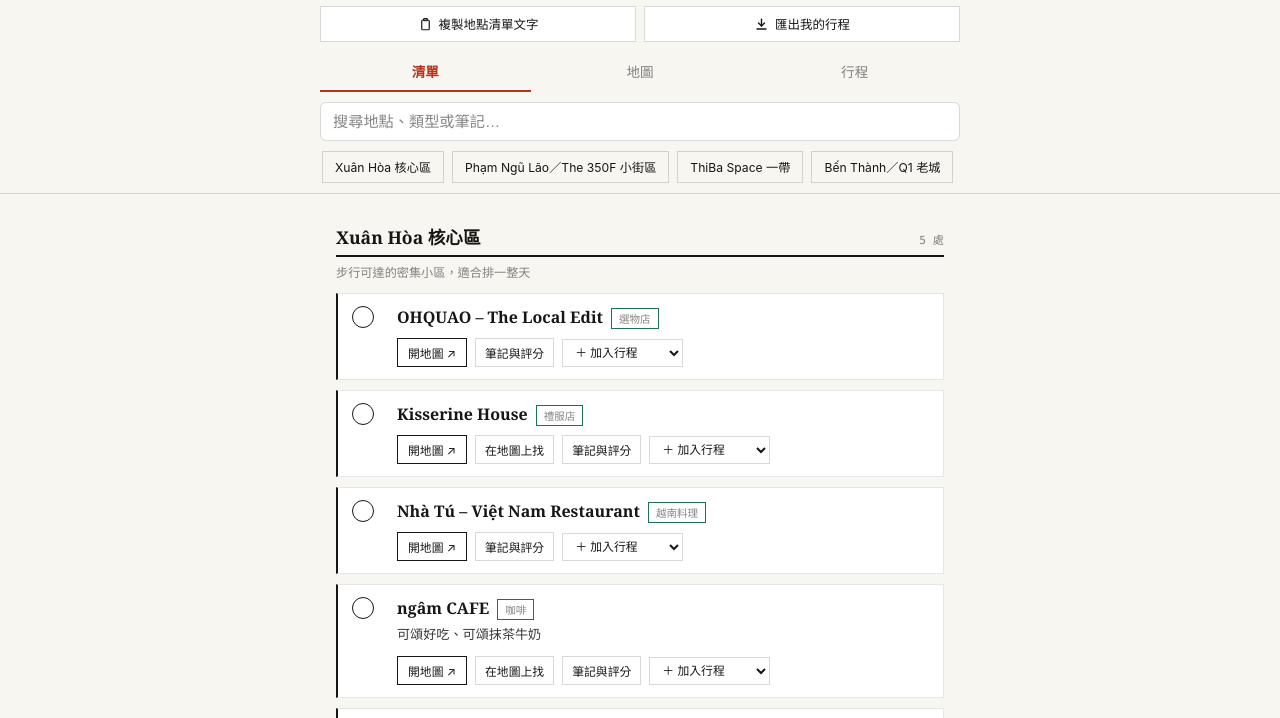
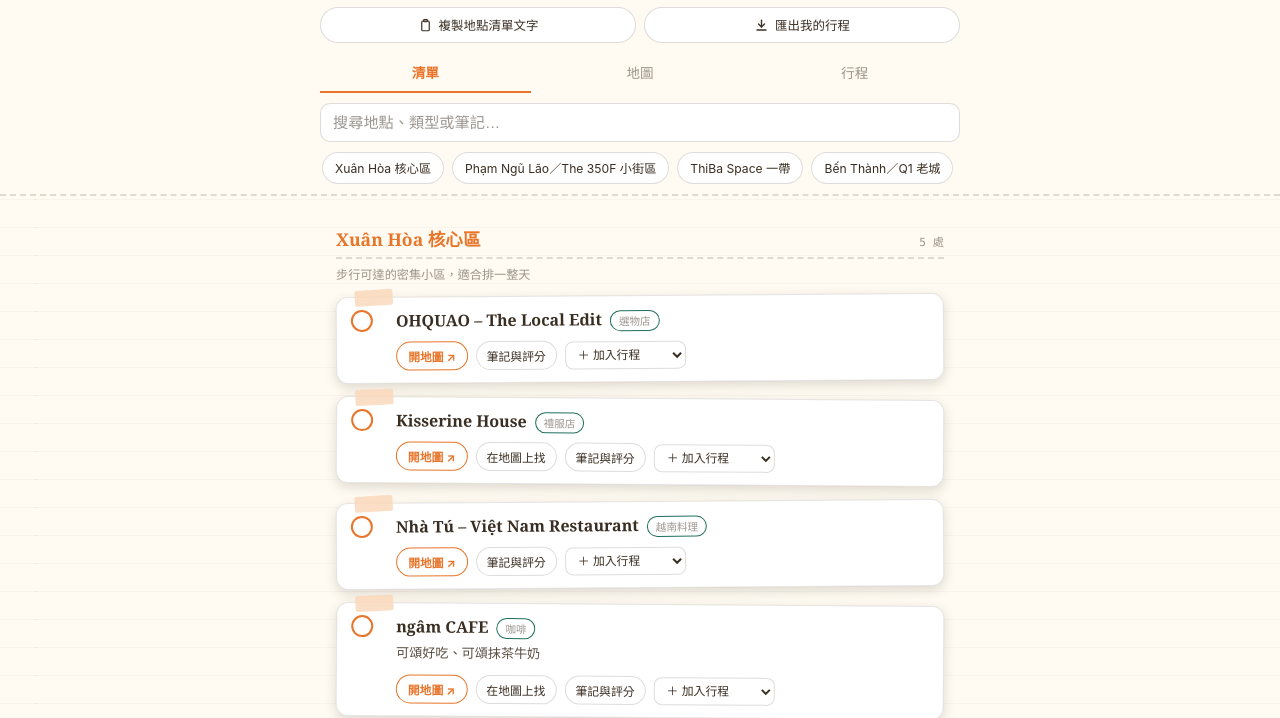
Before and after one commit to amberyehhh/saigon-guide, a plain HTML site: page index.html in a window 1280 px wide. Shown: the part 80-798 px from the top of the page. Drawn offline with nearby package versions, Linux system fonts and the light colour scheme; a web font is replaced by a local one.

Commit message:
Redesign to hand-drawn scrapbook diary style: orange+blue, notebook paper, washi tape cards

```diff
--- a/index.html
+++ b/index.html
@@ -3,50 +3,64 @@
 <meta name="viewport" content="width=device-width, initial-scale=1" />
 <link rel="stylesheet" href="https://unpkg.com/leaflet@1.9.4/dist/leaflet.css" />
 <script src="https://unpkg.com/leaflet@1.9.4/dist/leaflet.js"></script>
+<link rel="preconnect" href="https://fonts.googleapis.com">
+<link rel="preconnect" href="https://fonts.gstatic.com" crossorigin>
+<link href="https://fonts.googleapis.com/css2?family=Klee+One:wght@600&display=swap" rel="stylesheet">
 <style>
   :root{
-    --ink:#171614;
-    --paper:#F7F6F1;
+    --ink:#3A2E22;
+    --paper:#FFFBF2;
     --paper-raised:#FFFFFF;
-    --paper-sunk:#EDECE5;
-    --jade:#B4351F;
-    --jade-ink:#171614;
-    --brass:#B4351F;
-    --line:rgba(23,22,20,0.16);
-    --line-soft:rgba(23,22,20,0.10);
-    --done-ink:rgba(23,22,20,0.52);
-    --shadow:rgba(23,22,20,0.06);
-    --star-off:rgba(23,22,20,0.22);
-    --star-on:#B4351F;
+    --paper-sunk:#FFF3DE;
+    --jade:#3672B0;
+    --jade-ink:#3A2E22;
+    --brass:#E8752A;
+    --orange:#E8752A; --orange-soft:#FBD9BC; --blue:#3672B0; --blue-soft:#CFE0F2;
+    --line:rgba(58,46,34,0.16);
+    --line-soft:rgba(58,46,34,0.12);
+    --done-ink:rgba(58,46,34,0.5);
+    --shadow:rgba(58,46,34,0.16);
+    --star-off:rgba(58,46,34,0.22);
+    --star-on:#E8752A;
+    --notebook-line:rgba(58,46,34,0.07); --margin-line:rgba(232,117,42,0.28);
   }
   @media (prefers-color-scheme: dark){
     :root{
-      --ink:#EDEAE3; --paper:#141311; --paper-raised:#1B1A17; --paper-sunk:#0F0E0C;
-      --jade:#E06A4B; --jade-ink:#EDEAE3; --brass:#E06A4B;
-      --line:rgba(237,234,227,0.18); --line-soft:rgba(237,234,227,0.10);
-      --done-ink:rgba(237,234,227,0.55); --shadow:rgba(0,0,0,0.4);
-      --star-off:rgba(237,234,227,0.22); --star-on:#E06A4B;
+      --ink:#F3E9DC; --paper:#211A13; --paper-raised:#2B231A; --paper-sunk:#1A140E;
+      --jade:#7FB0E0; --jade-ink:#F3E9DC; --brass:#F0965A;
+      --orange:#F0965A; --orange-soft:#4A3420; --blue:#7FB0E0; --blue-soft:#233D57;
+      --line:rgba(243,233,220,0.18); --line-soft:rgba(243,233,220,0.12);
+      --done-ink:rgba(243,233,220,0.55); --shadow:rgba(0,0,0,0.4);
+      --star-off:rgba(243,233,220,0.22); --star-on:#F0965A;
+      --notebook-line:rgba(243,233,220,0.06); --margin-line:rgba(240,150,90,0.22);
     }
   }
   :root[data-theme="dark"]{
-    --ink:#EDEAE3; --paper:#141311; --paper-raised:#1B1A17; --paper-sunk:#0F0E0C;
-    --jade:#E06A4B; --jade-ink:#EDEAE3; --brass:#E06A4B;
-    --line:rgba(237,234,227,0.18); --line-soft:rgba(237,234,227,0.10);
-    --done-ink:rgba(237,234,227,0.55); --shadow:rgba(0,0,0,0.4);
-    --star-off:rgba(237,234,227,0.22); --star-on:#E06A4B;
+    --ink:#F3E9DC; --paper:#211A13; --paper-raised:#2B231A; --paper-sunk:#1A140E;
+    --jade:#7FB0E0; --jade-ink:#F3E9DC; --brass:#F0965A;
+    --orange:#F0965A; --orange-soft:#4A3420; --blue:#7FB0E0; --blue-soft:#233D57;
+    --line:rgba(243,233,220,0.18); --line-soft:rgba(243,233,220,0.12);
+    --done-ink:rgba(243,233,220,0.55); --shadow:rgba(0,0,0,0.4);
+    --star-off:rgba(243,233,220,0.22); --star-on:#F0965A;
+    --notebook-line:rgba(243,233,220,0.06); --margin-line:rgba(240,150,90,0.22);
   }
   :root[data-theme="light"]{
-    --ink:#171614; --paper:#F7F6F1; --paper-raised:#FFFFFF; --paper-sunk:#EDECE5;
-    --jade:#B4351F; --jade-ink:#171614; --brass:#B4351F;
-    --line:rgba(23,22,20,0.16); --line-soft:rgba(23,22,20,0.10);
-    --done-ink:rgba(23,22,20,0.52); --shadow:rgba(23,22,20,0.06);
-    --star-off:rgba(23,22,20,0.22); --star-on:#B4351F;
+    --ink:#3A2E22; --paper:#FFFBF2; --paper-raised:#FFFFFF; --paper-sunk:#FFF3DE;
+    --jade:#3672B0; --jade-ink:#3A2E22; --brass:#E8752A;
+    --orange:#E8752A; --orange-soft:#FBD9BC; --blue:#3672B0; --blue-soft:#CFE0F2;
+    --line:rgba(58,46,34,0.16); --line-soft:rgba(58,46,34,0.12);
+    --done-ink:rgba(58,46,34,0.5); --shadow:rgba(58,46,34,0.16);
+    --star-off:rgba(58,46,34,0.22); --star-on:#E8752A;
+    --notebook-line:rgba(58,46,34,0.07); --margin-line:rgba(232,117,42,0.28);
   }
 
   *{box-sizing:border-box;}
   html,body{margin:0;padding:0;}
   body{
     background:var(--paper);
+    background-image:
+      repeating-linear-gradient(var(--paper) 0px, var(--paper) 27px, var(--notebook-line) 28px),
+      linear-gradient(90deg, transparent 34px, var(--margin-line) 35px, var(--margin-line) 36px, transparent 37px);
     color:var(--ink);
     font-family:-apple-system,BlinkMacSystemFont,"Segoe UI","PingFang TC","Noto Sans TC",sans-serif;
     -webkit-font-smoothing:antialiased;
@@ -55,24 +69,25 @@
   .mono{font-family:ui-monospace,"SF Mono",Menlo,Consolas,monospace;font-variant-numeric:tabular-nums;}
   a{color:inherit;}
   button{font:inherit;}
-  :focus-visible{outline:2px solid var(--jade);outline-offset:2px;}
+  :focus-visible{outline:2px solid var(--orange);outline-offset:2px;}
   .icon{width:15px;height:15px;flex:0 0 auto;display:inline-block;vertical-align:-2px;}
 
   .wrap{max-width:640px;margin:0 auto;padding:0 16px 72px;}
 
-  header.top{position:sticky;top:0;z-index:20;background:var(--paper);padding:16px 16px 0;border-bottom:1px solid var(--line);}
+  header.top{position:sticky;top:0;z-index:20;background:var(--paper);padding:16px 16px 0;border-bottom:2px dashed var(--line);}
   header.top .inner{max-width:640px;margin:0 auto;}
   .title-row{display:flex;align-items:baseline;justify-content:space-between;gap:12px;text-wrap:balance;}
-  h1{font-family:"Noto Serif TC",Georgia,serif;font-size:1.4rem;font-weight:700;margin:0;letter-spacing:0.01em;}
-  .progress{font-family:ui-monospace,"SF Mono",Menlo,Consolas,monospace;font-variant-numeric:tabular-nums;font-size:0.78rem;color:var(--jade);white-space:nowrap;}
-  .langbtn{flex:0 0 auto;padding:6px 12px;min-height:32px;border-radius:0;border:1px solid var(--ink);background:transparent;color:var(--ink);font-size:0.72rem;font-weight:700;letter-spacing:0.04em;cursor:pointer;}
-  .langbtn:active{background:var(--ink);color:var(--paper-raised);}
+  h1{font-family:"Klee One",-apple-system,sans-serif;font-weight:600;font-size:1.45rem;margin:0;transform:rotate(-0.6deg);display:inline-block;}
+  .lang-vi h1{font-family:-apple-system,BlinkMacSystemFont,"Segoe UI","Noto Sans TC",sans-serif;font-weight:800;}
+  .progress{font-family:ui-monospace,"SF Mono",Menlo,Consolas,monospace;font-variant-numeric:tabular-nums;font-size:0.78rem;color:var(--blue);white-space:nowrap;font-weight:700;}
+  .langbtn{flex:0 0 auto;padding:6px 12px;min-height:32px;border-radius:100px;border:1.5px solid var(--blue);background:var(--blue-soft);color:var(--blue);font-size:0.72rem;font-weight:700;letter-spacing:0.04em;cursor:pointer;transform:rotate(2deg);}
+  .langbtn:active{background:var(--blue);color:#fff;}
   .subtitle{margin:4px 0 10px;font-size:0.78rem;color:var(--done-ink);}
 
   .sharebar{display:flex;gap:8px;margin-bottom:10px;}
   .sharebtn{
     flex:1;display:flex;align-items:center;justify-content:center;gap:6px;
-    padding:8px 10px;border-radius:0;border:1px solid var(--line);
+    padding:8px 10px;border-radius:100px;border:1px solid var(--line);
     background:var(--paper-raised);color:var(--ink);font-size:0.78rem;cursor:pointer;
   }
   .sharebtn:active{background:var(--paper-sunk);}
@@ -83,58 +98,64 @@
     border:none;background:transparent;color:var(--done-ink);cursor:pointer;
     border-bottom:2px solid transparent;
   }
-  .tab.active{color:var(--jade);border-bottom-color:var(--jade);font-weight:700;}
+  .tab.active{color:var(--orange);border-bottom-color:var(--orange);font-weight:700;}
 
   .search-row{padding:10px 0 10px;}
-  .search{width:100%;padding:10px 12px;border-radius:6px;border:1px solid var(--line);background:var(--paper-raised);color:var(--ink);font-size:0.95rem;outline:none;}
-  .search:focus{border-color:var(--jade);}
+  .search{width:100%;padding:10px 12px;border-radius:10px;border:1px solid var(--line);background:var(--paper-raised);color:var(--ink);font-size:0.95rem;outline:none;}
+  .search:focus{border-color:var(--orange);}
   .search::placeholder{color:var(--done-ink);}
 
   .chiprow{display:flex;gap:8px;overflow-x:auto;padding:0 2px 10px;scrollbar-width:none;}
   .chiprow::-webkit-scrollbar{display:none;}
-  .chip{flex:0 0 auto;padding:6px 12px;border-radius:0;border:1px solid var(--line);background:transparent;color:var(--ink);font-size:0.76rem;white-space:nowrap;cursor:pointer;transition:background .15s,color .15s,border-color .15s;}
-  .chip.active{background:var(--ink);border-color:var(--ink);color:var(--paper);}
+  .chip{flex:0 0 auto;padding:6px 12px;border-radius:100px;border:1px solid var(--line);background:var(--paper-raised);color:var(--ink);font-size:0.76rem;white-space:nowrap;cursor:pointer;transition:background .15s,color .15s,border-color .15s;}
+  .chip.active{background:var(--orange);border-color:var(--orange);color:#fff;}
 
   .view{display:none;}
   .view.active{display:block;}
 
   section.area{margin-top:30px;scroll-margin-top:210px;}
-  .area-head{display:flex;align-items:baseline;gap:10px;border-bottom:2px solid var(--ink);padding-bottom:6px;margin-bottom:4px;}
-  .area-head h2{font-family:"Noto Serif TC",Georgia,serif;font-size:1.1rem;margin:0;text-wrap:balance;}
+  .area-head{display:flex;align-items:baseline;gap:10px;border-bottom:2px dashed var(--line);padding-bottom:6px;margin-bottom:4px;}
+  .area-head h2{font-family:"Noto Serif TC",Georgia,serif;font-size:1.1rem;margin:0;text-wrap:balance;color:var(--orange);}
   .area-count{font-family:ui-monospace,"SF Mono",Menlo,Consolas,monospace;font-size:0.7rem;color:var(--done-ink);margin-left:auto;}
   .area-desc{font-size:0.76rem;color:var(--done-ink);margin:6px 0 12px;}
 
-  .card{position:relative;background:var(--paper-raised);border:1px solid var(--line-soft);border-left:2px solid var(--ink);border-radius:0;padding:12px 14px;margin-bottom:10px;transition:opacity .2s;}
+  .card{position:relative;background:var(--paper-raised);border:1px solid var(--line-soft);border-radius:12px;padding:12px 14px;margin-bottom:16px;box-shadow:0 4px 12px var(--shadow);transition:opacity .2s;}
+  .card:nth-child(odd){transform:rotate(-0.4deg);}
+  .card:nth-child(even){transform:rotate(0.4deg);}
+  .card::before{
+    content:"";position:absolute;top:-8px;left:18px;width:38px;height:16px;
+    background:var(--orange-soft);opacity:0.85;border-radius:2px;transform:rotate(-3deg);
+  }
   .card.done{opacity:0.6;}
   .card.hide{display:none;}
   .card-top{display:flex;gap:12px;align-items:flex-start;}
 
   .check{flex:0 0 auto;width:44px;height:44px;margin:-11px 0 0 -11px;border-radius:50%;background:transparent;border:none;cursor:pointer;display:flex;align-items:center;justify-content:center;padding:0;}
-  .check-ring{width:22px;height:22px;border-radius:50%;border:1.5px solid var(--ink);display:flex;align-items:center;justify-content:center;color:var(--ink);font-size:0.85rem;line-height:1;}
-  .card.done .check-ring{background:var(--ink);color:var(--paper-raised);}
+  .check-ring{width:22px;height:22px;border-radius:50%;border:2px solid var(--orange);display:flex;align-items:center;justify-content:center;color:#fff;font-size:0.85rem;line-height:1;}
+  .card.done .check-ring{background:var(--orange);}
 
   .card-body{flex:1;min-width:0;}
   .card-name-row{display:flex;align-items:baseline;gap:8px;flex-wrap:wrap;}
   .card-name{font-family:"Noto Serif TC",Georgia,serif;font-size:1rem;font-weight:700;text-wrap:balance;}
   .card.done .card-name{text-decoration:line-through;color:var(--done-ink);}
-  .tag{font-size:0.66rem;padding:2px 7px;border-radius:0;border:1px solid var(--line);color:var(--done-ink);white-space:nowrap;}
-  .day-pill{font-size:0.66rem;padding:2px 7px;border-radius:0;border:1px solid var(--brass);color:var(--brass);white-space:nowrap;}
+  .tag{font-size:0.66rem;padding:2px 8px;border-radius:100px;border:1px solid var(--line);color:var(--done-ink);white-space:nowrap;}
+  .day-pill{font-size:0.66rem;padding:2px 8px;border-radius:100px;background:var(--blue);color:#fff;white-space:nowrap;font-weight:700;}
   .card-note{font-size:0.82rem;margin-top:4px;color:var(--ink);opacity:0.85;text-wrap:balance;}
 
   .card-actions{margin-top:9px;display:flex;gap:8px;flex-wrap:wrap;align-items:center;}
-  .maplink{display:inline-flex;align-items:center;gap:5px;font-size:0.74rem;padding:5px 10px;border:1px solid var(--ink);color:var(--ink);border-radius:0;text-decoration:none;transition:background .15s,color .15s;}
-  .maplink:hover{background:var(--ink);color:var(--paper-raised);}
-  .ghostbtn{display:inline-flex;align-items:center;gap:4px;font-size:0.74rem;padding:5px 9px;border:1px solid var(--line);color:var(--ink);background:transparent;border-radius:0;cursor:pointer;}
+  .maplink{display:inline-flex;align-items:center;gap:5px;font-size:0.74rem;padding:5px 11px;border:1.5px solid var(--orange);color:var(--orange);border-radius:100px;text-decoration:none;transition:background .15s,color .15s;font-weight:700;}
+  .maplink:hover{background:var(--orange);color:#fff;}
+  .ghostbtn{display:inline-flex;align-items:center;gap:4px;font-size:0.74rem;padding:5px 10px;border:1px solid var(--line);color:var(--ink);background:transparent;border-radius:100px;cursor:pointer;}
   .ghostbtn:active{background:var(--paper-sunk);}
-  .daypick{font-size:0.74rem;padding:5px 8px;border:1px solid var(--line);border-radius:0;background:var(--paper-raised);color:var(--ink);}
+  .daypick{font-size:0.74rem;padding:5px 8px;border:1px solid var(--line);border-radius:8px;background:var(--paper-raised);color:var(--ink);}
 
   .detail{display:none;margin-top:10px;padding-top:10px;border-top:1px dashed var(--line);}
   .detail.open{display:block;}
   .stars{display:flex;margin:-9px -9px 8px 0;}
   .star{background:none;border:none;font-size:1.1rem;line-height:1;cursor:pointer;padding:11px 9px;color:var(--star-off);}
   .star.on{color:var(--star-on);}
-  .notearea{width:100%;min-height:56px;resize:vertical;padding:8px 10px;border-radius:0;border:1px solid var(--line);background:var(--paper-sunk);color:var(--ink);font-size:0.84rem;font-family:inherit;outline:none;}
-  .notearea:focus{border-color:var(--jade);}
+  .notearea{width:100%;min-height:56px;resize:vertical;padding:8px 10px;border-radius:8px;border:1px dashed var(--line);background:var(--paper-sunk);color:var(--ink);font-size:0.84rem;font-family:inherit;outline:none;}
+  .notearea:focus{border-color:var(--orange);}
 
   .empty-msg{display:none;text-align:center;padding:40px 0;color:var(--done-ink);font-size:0.9rem;}
   .empty-msg.show{display:block;}
@@ -142,7 +163,7 @@
   /* ---- real map view ---- */
   #leafletMap{
     width:100%;height:calc(100dvh - 210px);min-height:460px;
-    border:1px solid var(--line);border-radius:0;margin-top:14px;
+    border:1px solid var(--line);border-radius:12px;margin-top:14px;
     background:var(--paper-sunk);
     position:relative;
   }
@@ -150,17 +171,17 @@
   .leaflet-control-zoom a{width:40px !important;height:40px !important;line-height:40px !important;font-size:1.1rem !important;}
   .cute-pin{
     width:26px;height:26px;border-radius:50% 50% 50% 0;transform:rotate(-45deg);
-    border:2.5px solid #fff;box-shadow:0 2px 5px rgba(23,22,20,0.25);
+    border:2.5px solid #fff;box-shadow:0 2px 5px rgba(58,46,34,0.25);
     display:flex;align-items:center;justify-content:center;
   }
   .cute-pin::after{content:"";width:7px;height:7px;border-radius:50%;background:rgba(255,255,255,0.9);}
   .cute-pin.done{opacity:0.5;}
-  .leaflet-popup-content-wrapper{background:var(--paper-raised);color:var(--ink);border-radius:2px;}
+  .leaflet-popup-content-wrapper{background:var(--paper-raised);color:var(--ink);border-radius:10px;}
   .leaflet-popup-tip{background:var(--paper-raised);}
   .leaflet-popup-content{font-size:0.82rem;margin:10px 22px 10px 12px;line-height:1.5;}
   .popup-name{font-family:"Noto Serif TC",Georgia,serif;font-weight:700;font-size:0.92rem;display:block;margin-bottom:3px;}
   .popup-note{color:var(--done-ink);font-size:0.78rem;margin-top:3px;}
-  .popup-link{color:var(--ink);font-size:0.76rem;text-decoration:underline;display:inline-block;margin-top:5px;}
+  .popup-link{color:var(--orange);font-size:0.76rem;text-decoration:underline;display:inline-block;margin-top:5px;}
   .map-offline-note{
     font-size:0.74rem;color:var(--done-ink);text-align:center;margin-top:8px;
   }
@@ -170,23 +191,28 @@
   .legend-dot{width:9px;height:9px;border-radius:50%;flex:0 0 auto;}
   .map-note{font-size:0.74rem;color:var(--done-ink);margin-top:14px;line-height:1.6;}
 
-  .day-card{background:var(--paper-raised);border:1px solid var(--line-soft);border-top:2px solid var(--ink);border-radius:0;padding:12px 14px;margin-top:16px;}
+  .day-card{position:relative;background:var(--paper-raised);border:1px solid var(--line-soft);border-radius:12px;padding:12px 14px;margin-top:20px;box-shadow:0 4px 12px var(--shadow);}
+  .day-card::before{
+    content:"";position:absolute;top:-8px;left:18px;width:38px;height:16px;
+    background:var(--blue-soft);opacity:0.85;border-radius:2px;transform:rotate(3deg);
+  }
   .day-head{display:flex;align-items:center;gap:8px;margin-bottom:8px;}
-  .day-head h3{font-family:"Noto Serif TC",Georgia,serif;font-size:1rem;margin:0;}
+  .day-head h3{font-family:"Klee One",sans-serif;font-weight:600;font-size:1.05rem;margin:0;color:var(--blue);}
+  .lang-vi .day-head h3{font-family:-apple-system,BlinkMacSystemFont,"Segoe UI","Noto Sans TC",sans-serif;font-weight:800;}
   .day-count{font-size:0.7rem;color:var(--done-ink);margin-left:auto;}
   .day-del{background:none;border:none;color:var(--done-ink);font-size:0.9rem;cursor:pointer;padding:11px;margin:-11px -11px -11px -4px;min-width:40px;min-height:40px;}
   .day-empty{font-size:0.78rem;color:var(--done-ink);padding:6px 0;}
-  .day-item{display:flex;align-items:center;gap:8px;padding:7px 0;border-top:1px solid var(--line-soft);}
+  .day-item{display:flex;align-items:center;gap:8px;padding:7px 0;border-top:1px dashed var(--line-soft);}
   .day-item:first-of-type{border-top:none;}
   .day-item-name{flex:1;font-size:0.86rem;text-wrap:balance;}
   .day-item-btns{display:flex;gap:8px;}
-  .miniBtn{background:none;border:1px solid var(--line);color:var(--ink);border-radius:0;width:40px;height:40px;font-size:0.9rem;cursor:pointer;display:flex;align-items:center;justify-content:center;}
+  .miniBtn{background:none;border:1px solid var(--line);color:var(--ink);border-radius:8px;width:40px;height:40px;font-size:0.9rem;cursor:pointer;display:flex;align-items:center;justify-content:center;}
   .miniBtn:disabled{opacity:0.35;cursor:default;}
-  .add-day-btn{width:100%;margin-top:16px;padding:10px;border:1px dashed var(--line);border-radius:0;background:transparent;color:var(--ink);font-size:0.86rem;cursor:pointer;}
+  .add-day-btn{width:100%;margin-top:16px;padding:10px;border:1px dashed var(--line);border-radius:10px;background:transparent;color:var(--orange);font-size:0.86rem;cursor:pointer;font-weight:700;}
 
   .toast{
     position:fixed;left:50%;bottom:24px;transform:translateX(-50%) translateY(8px);
-    background:var(--ink);color:var(--paper);font-size:0.82rem;padding:9px 16px;border-radius:0;
+    background:var(--ink);color:var(--paper);font-size:0.82rem;padding:9px 16px;border-radius:100px;
     opacity:0;pointer-events:none;transition:opacity .18s, transform .18s;z-index:50;
   }
   .toast.show{opacity:1;transform:translateX(-50%) translateY(0);}
@@ -1056,6 +1082,7 @@
     document.getElementById("footerText").textContent = t("footerText");
     document.getElementById("langBtn").textContent = lang === "zh" ? "VI" : "中文";
     document.documentElement.lang = lang === "zh" ? "zh-Hant" : "vi";
+    document.body.classList.toggle("lang-vi", lang === "vi");
   }
 
   document.getElementById("langBtn").addEventListener("click", function(){
```
